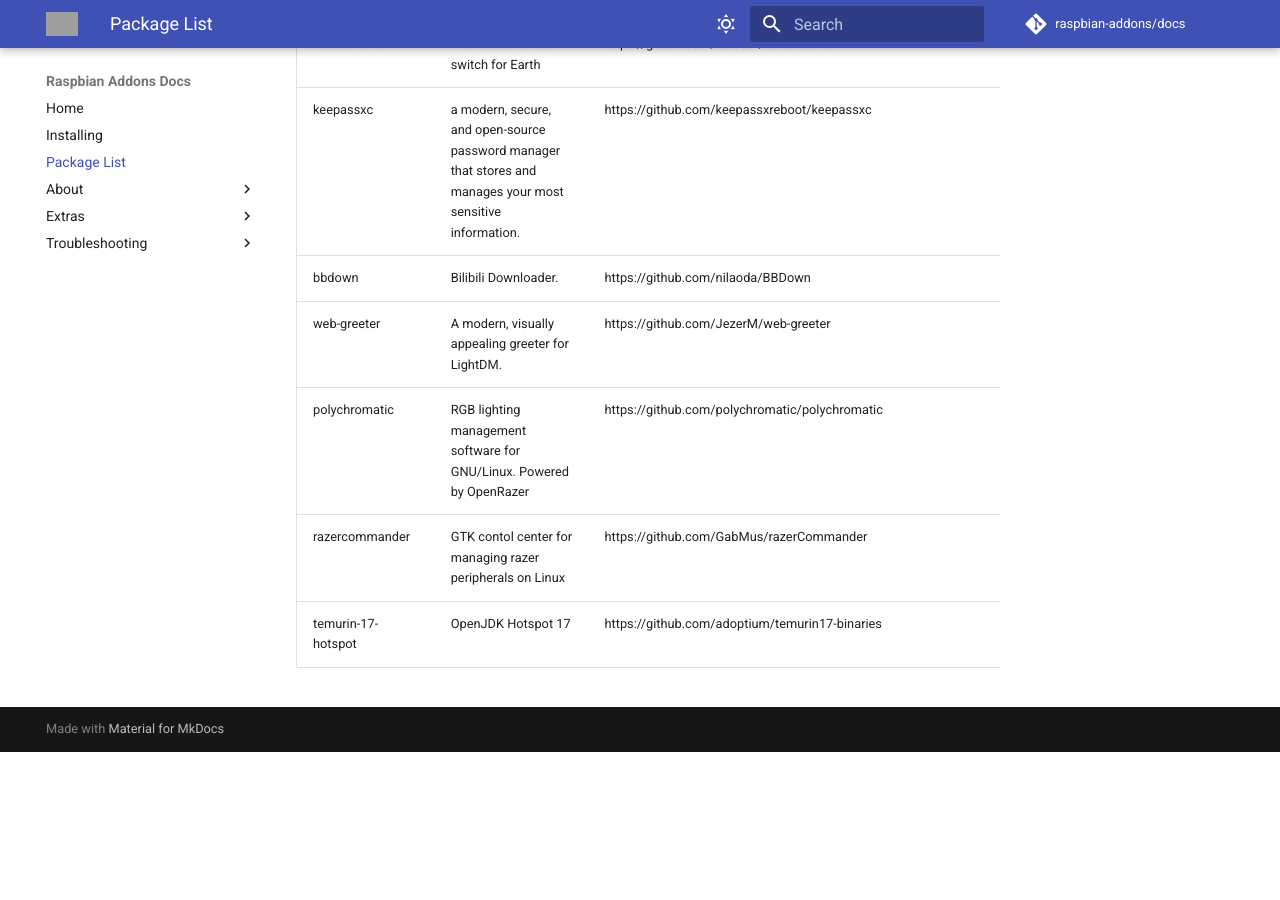
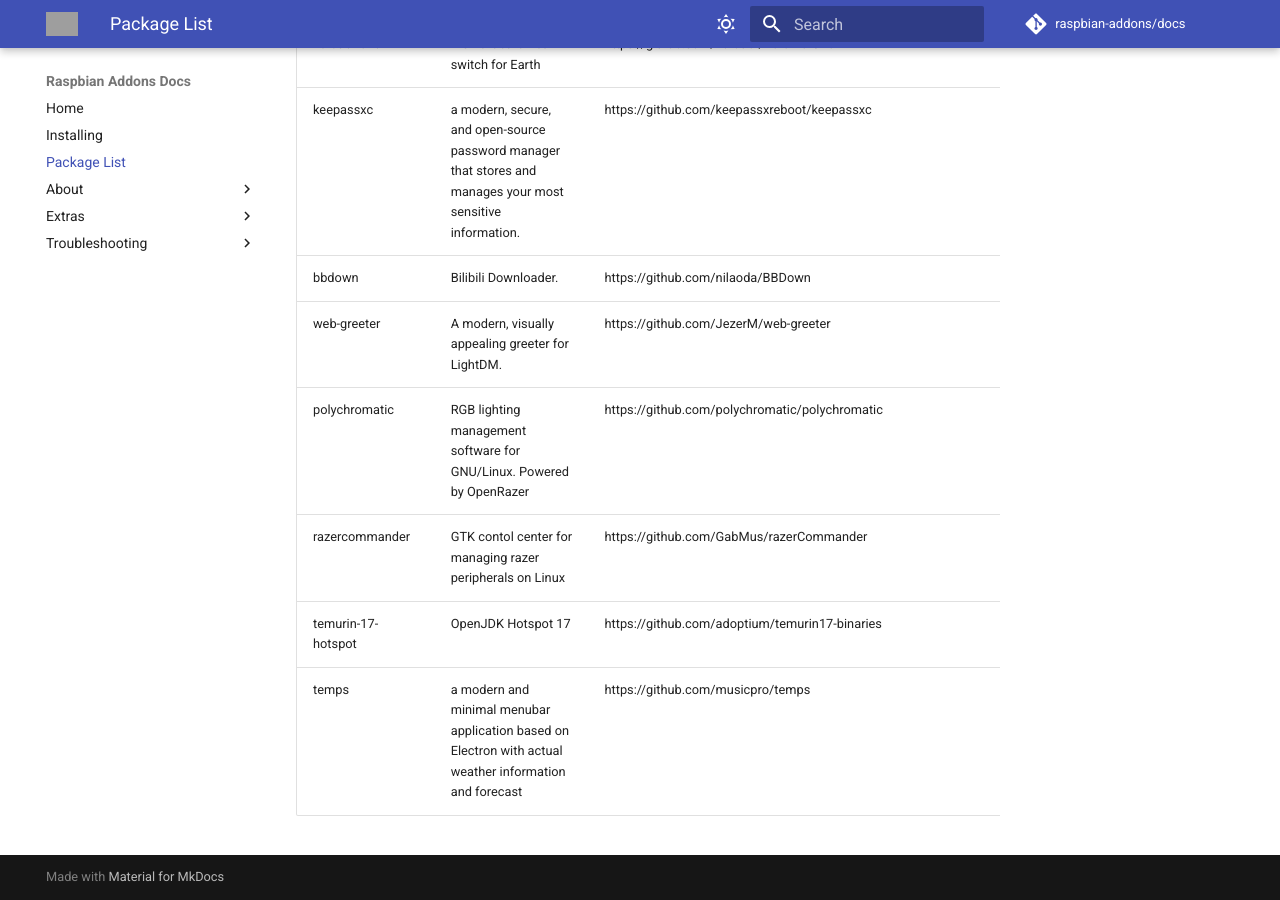
Before and after one commit to raspbian-addons/docs, an MkDocs documentation site: the page built from docs/package-list.md, in a window 1280 px wide and 900 px high, scrolled down 13323 px. Built offline with MkDocs 1.6.1 and Material for MkDocs 9.7.7, drawn with Linux system fonts in a browser that asks for light colours; comment, search, counter and statistics services are not loaded; before the commit the page ends 14075 px from its top, so only the background shows below that; grey boxes are pictures that could not be loaded.

Commit message:
Update package-list.md

```diff
--- a/docs/package-list.md
+++ b/docs/package-list.md
@@ -175,3 +175,4 @@
 | polychromatic | RGB lighting management software for GNU/Linux. Powered by OpenRazer | https://github.com/polychromatic/polychromatic |
 | razercommander | GTK contol center for managing razer peripherals on Linux | https://github.com/GabMus/razerCommander |
 | temurin-17-hotspot | OpenJDK Hotspot 17 | https://github.com/adoptium/temurin17-binaries |
+| temps | a modern and minimal menubar application based on Electron with actual weather information and forecast | https://github.com/musicpro/temps |
```
